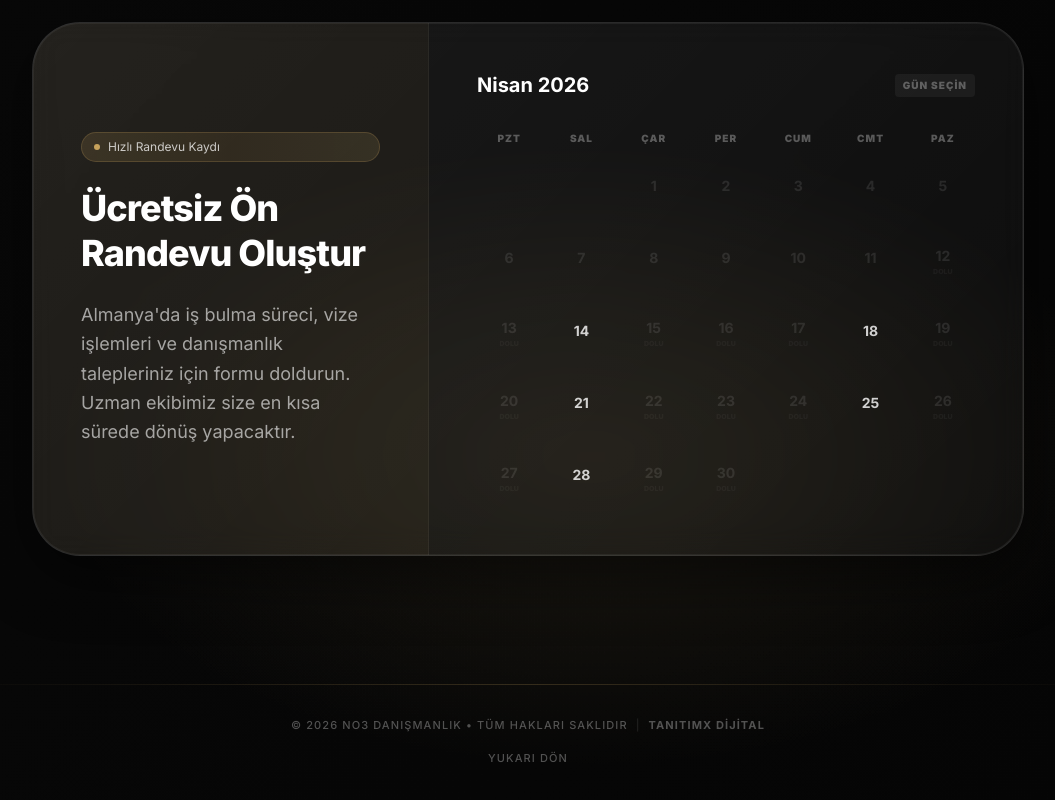
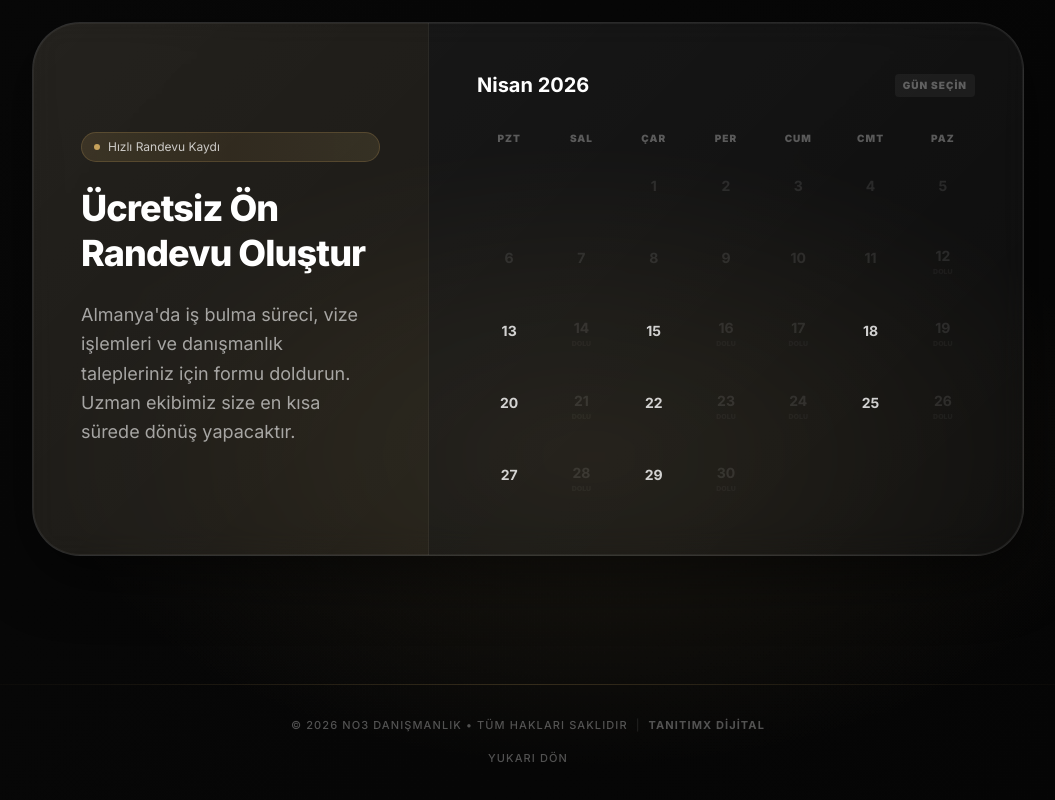
Before and after one commit to guneycagatay/no3danismanlik, a Next.js app: page / in a window 1280 px wide. Shown: the part 6172-6972 px from the top of the page, without its empty margins (112-1167 px from the left). Built offline with nearby package versions, Linux system fonts and the light colour scheme.

Commit message:
feat: change calendar availability to Mon, Wed, Sat

```diff
--- a/src/components/AppointmentFunnel.tsx
+++ b/src/components/AppointmentFunnel.tsx
@@ -107,7 +107,7 @@ export default function AppointmentFunnel({ onSuccess }: AppointmentFunnelProps)
                             const isPast = day < today.getDate();
                             const dateObj = new Date(today.getFullYear(), today.getMonth(), day);
                             const dayOfWeek = dateObj.getDay(); // 0: Sun, 1: Mon, 2: Tue, 3: Wed, 4: Thu, 5: Fri, 6: Sat
-                            const isAllowed = dayOfWeek === 2 || dayOfWeek === 6;
+                            const isAllowed = dayOfWeek === 1 || dayOfWeek === 3 || dayOfWeek === 6;
                             const isDisabled = isPast || !isAllowed;
                             return (
                                 <button
```
